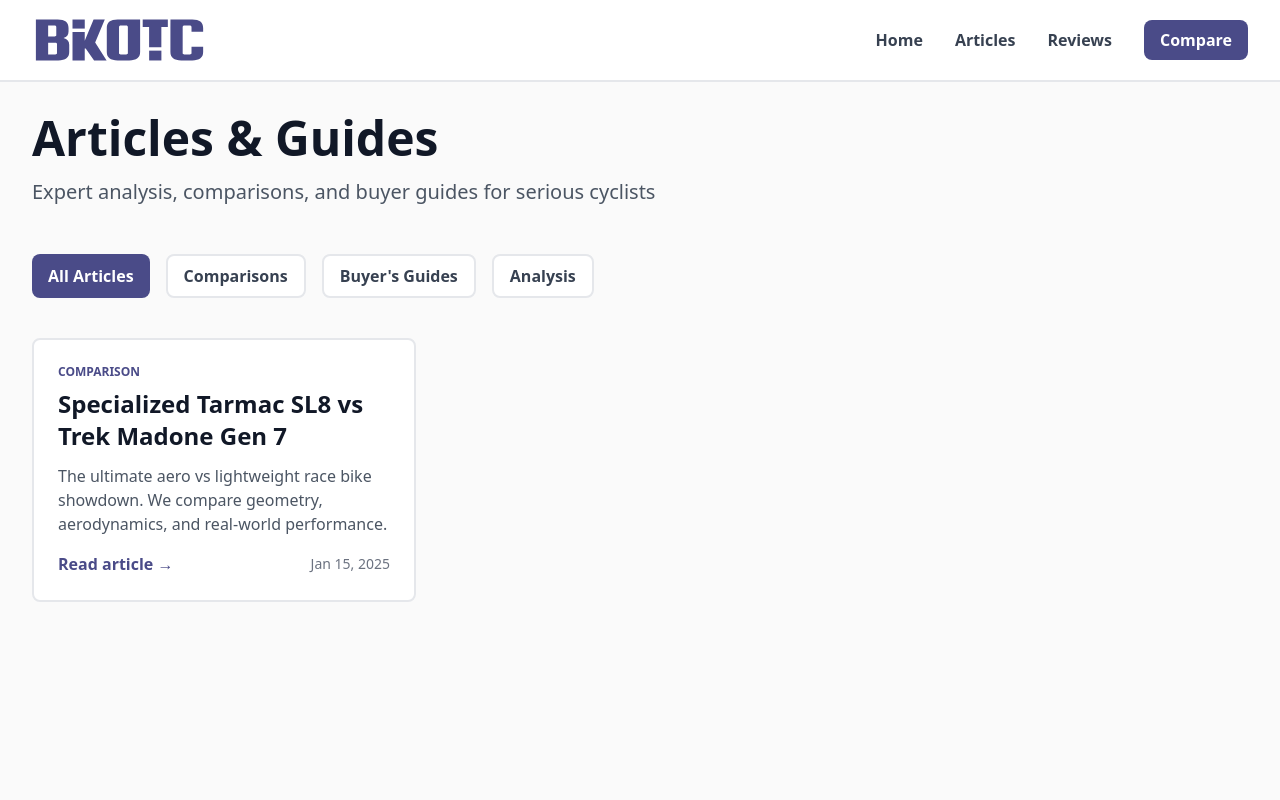
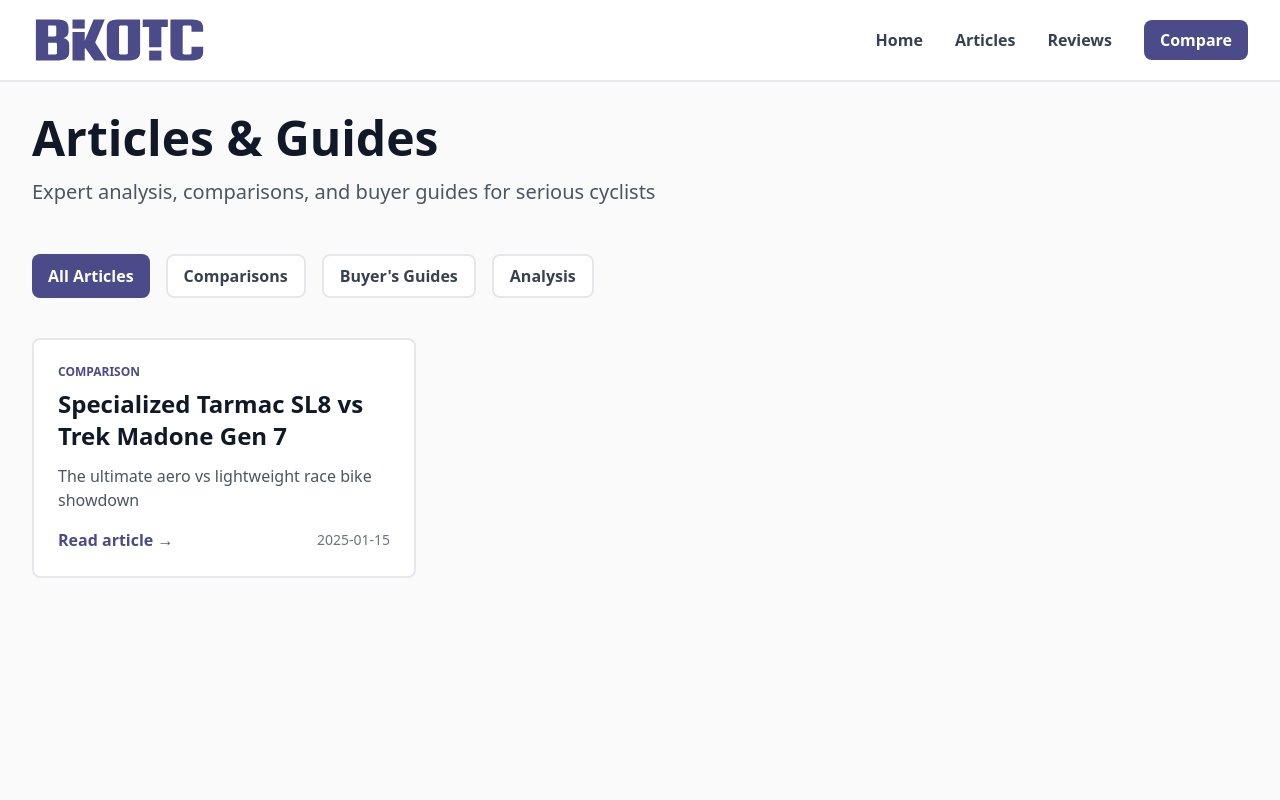
Before and after one commit to maccavamzoo/bikotic-genesis, a Next.js app: page /articles in a window 1280 px wide. Shown: the top 800 px of the page. Built offline with nearby package versions, Linux system fonts and the light colour scheme.

Commit message:
Update page.tsx

```diff
--- a/app/articles/page.tsx
+++ b/app/articles/page.tsx
@@ -1,9 +1,13 @@
+import { getAllArticles } from '@/lib/mdx'
+
 export const metadata = {
   title: 'Articles & Guides - BIKOTIC',
   description: 'Browse our collection of bike comparisons, buyer guides, and in-depth analysis',
 }
 
 export default function ArticlesPage() {
+  const articles = getAllArticles()
+
   return (
     <main className="min-h-screen p-4 md:p-8">
       <div className="max-w-7xl mx-auto">
@@ -35,26 +39,37 @@ export default function ArticlesPage() {
         </div>
 
         {/* Articles Grid */}
+        {articles.length > 0 ? (
           <div className="grid grid-cols-1 md:grid-cols-2 lg:grid-cols-3 gap-6 md:gap-8">
-
-          {/* Article Card */}
-          <a href="/articles/test-article" className="bg-white border-2 border-gray-200 rounded-lg p-6 hover:border-bikotic-blue hover:shadow-lg transition-all block">
-            <div className="text-xs text-bikotic-blue font-bold mb-2">COMPARISON</div>
+            {articles.map((article) => (
+              <a
+                key={article.slug}
+                href={`/articles/${article.slug}`}
+                className="bg-white border-2 border-gray-200 rounded-lg p-6 hover:border-bikotic-blue hover:shadow-lg transition-all block"
+              >
+                <div className="text-xs text-bikotic-blue font-bold mb-2">
+                  {article.category.toUpperCase()}
+                </div>
                 <h2 className="text-xl md:text-2xl font-bold mb-3 text-gray-900">
-              Specialized Tarmac SL8 vs Trek Madone Gen 7
+                  {article.title}
                 </h2>
                 <p className="text-gray-600 mb-4">
-              The ultimate aero vs lightweight race bike showdown. We compare geometry, aerodynamics, and real-world performance.
+                  {article.description}
                 </p>
                 <div className="flex items-center justify-between">
                   <span className="text-bikotic-blue font-semibold hover:underline">
                     Read article →
                   </span>
-              <span className="text-sm text-gray-500">Jan 15, 2025</span>
+                  <span className="text-sm text-gray-500">{article.date}</span>
                 </div>
               </a>
-
+            ))}
           </div>
+        ) : (
+          <div className="text-center py-16">
+            <p className="text-gray-500 text-lg">No articles yet. Check back soon!</p>
+          </div>
+        )}
 
       </div>
     </main>
```
Lines whose indentation alone changed are shown as unchanged.
